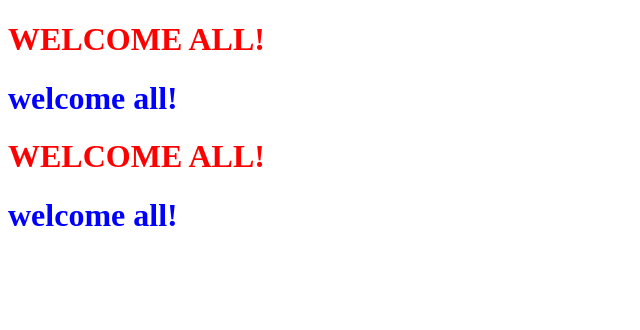
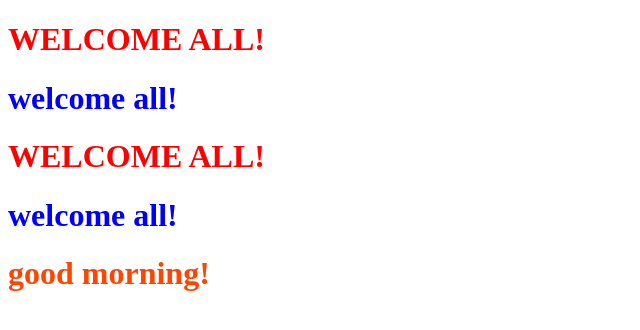
Before and after one commit to Pebhashi-Tharushika/angular-18-practice, an Angular app in the folder directives/: page / in a window 1280 px wide. Shown: the top 330 px of the page, without its empty margins (0-640 px from the left). Built offline with nearby package versions, Linux system fonts and the light colour scheme.

Commit message:
attribute directives - ngClass

```diff
--- a/directives/src/app/attribute-directive/attribute-directive.component.css
+++ b/directives/src/app/attribute-directive/attribute-directive.component.css
@@ -0,0 +1,9 @@
+.active {
+    color: orangered;
+    text-transform: lowercase;
+}
+
+.nonactive {
+    color: blue;
+    text-transform: uppercase;
+}
--- a/directives/src/app/attribute-directive/attribute-directive.component.html
+++ b/directives/src/app/attribute-directive/attribute-directive.component.html
@@ -24,3 +24,8 @@
                 'textTransform':getTextTransform
                 }"
 >Welcome All!</h1>
+
+
+
+<!-- ngClass - Attribute Directives -->
+<h1 [ngClass]="{'active':isActive, 'nonactive':!isActive}">Good Morning!</h1>
--- a/directives/src/app/attribute-directive/attribute-directive.component.ts
+++ b/directives/src/app/attribute-directive/attribute-directive.component.ts
@@ -1,10 +1,10 @@
-import { NgStyle } from '@angular/common';
+import { NgClass, NgStyle } from '@angular/common';
 import { Component } from '@angular/core';
 
 @Component({
   selector: 'app-attribute-directive',
   standalone: true,
-  imports: [NgStyle],
+  imports: [NgStyle, NgClass],
   templateUrl: './attribute-directive.component.html',
   styleUrl: './attribute-directive.component.css'
 })
```
